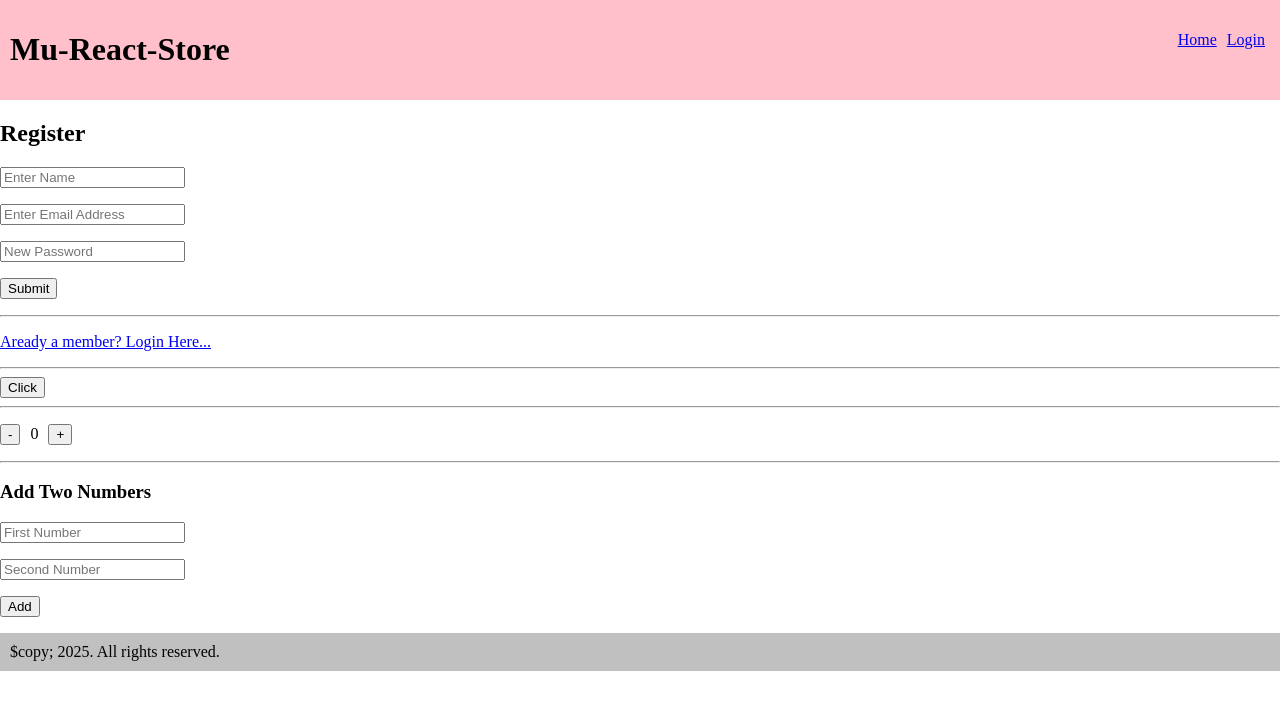
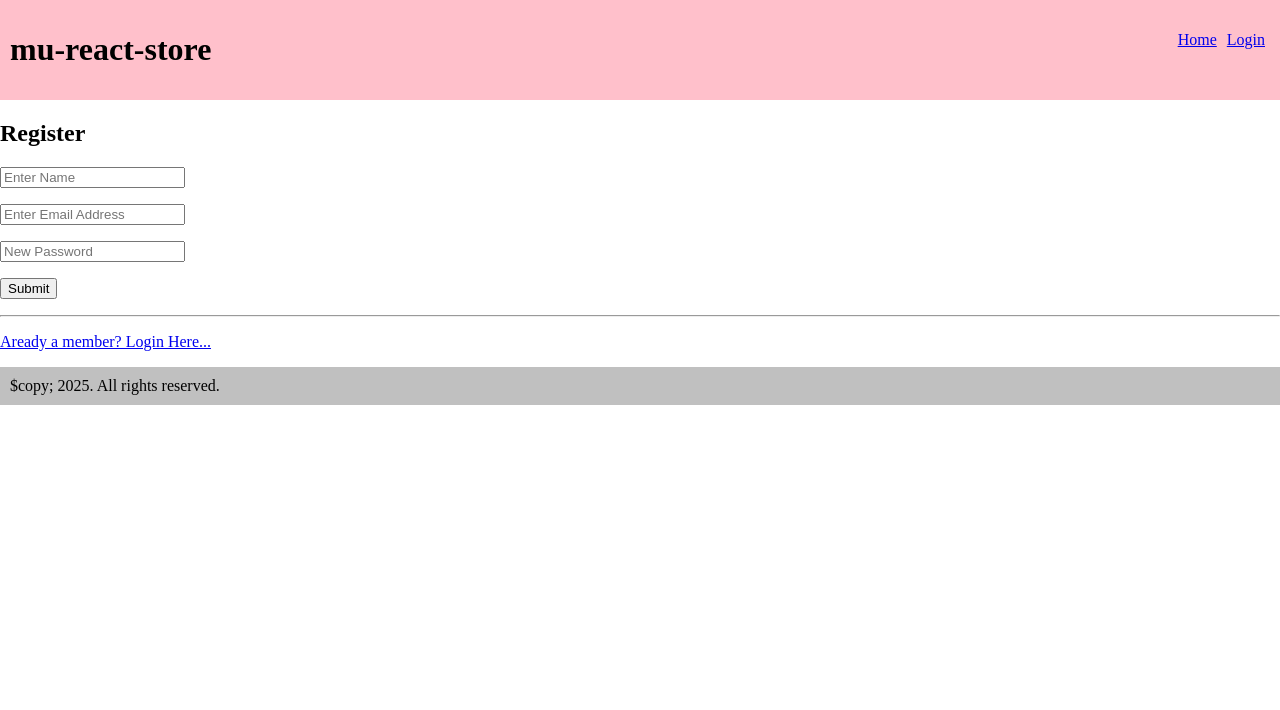
Before and after one commit to Sathwik4804/Mu-react-store, a React (Vite) app: page /register in a window 1280 px wide. Shown: the top 710 px of the page. Built offline with nearby package versions, Linux system fonts and the light colour scheme.

Commit message:
App,login,register updated

```diff
--- a/src/App.jsx
+++ b/src/App.jsx
@@ -1,4 +1,4 @@
-import { useState } from "react";
+import { useState, createContext } from "react";
 import reactLogo from "./assets/react.svg";
 import viteLogo from "/vite.svg";
 import "./App.css";
@@ -8,11 +8,14 @@ import Login from "./Login";
 import Register from "./Register";
 import { BrowserRouter, Routes, Route } from "react-router-dom";
 import Home from "./Home";
+export const AppContext = createContext();
 function App() {
+  const [users,setUsers] = useState([])
   return (
     <div>
+      <AppContext.Provider value={{users,setUsers}}>
         <BrowserRouter>
-        <Header name="Mu-React-Store" />
+          <Header name="mu-react-store" />
           <Routes>
             <Route index element={<Home />} />
             <Route path="/" element={<Home />} />
@@ -21,7 +24,8 @@ function App() {
           </Routes>
           <Footer />
         </BrowserRouter>
+      </AppContext.Provider>
     </div>
   );
 }
-export default App;
+export default App;
--- a/src/Login.jsx
+++ b/src/Login.jsx
@@ -1,12 +1,41 @@
-import React from "react";
-import { Link } from "react-router-dom";
+import React, { useState } from "react";
+import { Link, useNavigate } from "react-router-dom";
+import { useContext } from "react";
+import { AppContext } from "./App";
 export default function Login() {
+  const [user, setUser] = useState({});
+  const [error, setError] = useState();
+  const Navigate = useNavigate();
+  const { users } = useContext(AppContext);
+  const handleSubmit = () => {
+    const found = users.find(
+      (elem) => elem.email === user.email && elem.pass === user.pass
+    );
+    if (!found) {
+      setError("Access Denied");
+    } else {
+      Navigate("/");
+    }
+  };
   return (
     <div>
       <h2>Login Form</h2>
-      <p><input type="text" /></p>
-      <p><input type="password" /></p>
-      <p><button>Login</button></p>
+      {error}
+      <p>
+        <input
+          type="text"
+          onChange={(e) => setUser({ ...user, email: e.target.value })}
+        />
+      </p>
+      <p>
+        <input
+          type="password"
+          onChange={(e) => setUser({ ...user, pass: e.target.value })}
+        />
+      </p>
+      <p>
+        <button onClick={handleSubmit}>Login</button>
+      </p>
       <hr />
       <p>
         <Link to="/register">Create Account</Link>
--- a/src/Register.jsx
+++ b/src/Register.jsx
@@ -1,36 +1,15 @@
-import React, { useState } from "react";
-import { Link } from "react-router-dom";
-
+import React from "react";
+import { Link,useNavigate } from "react-router-dom";
+import { useState, useContext } from "react";
+import { AppContext } from "./App";
 export default function Register() {
   const [user, setUser] = useState({});
-  const [count, setCount] = useState(0);
-
-  const [num1, setNum1] = useState("");
-  const [num2, setNum2] = useState("");
-  const [sum, setSum] = useState(null);
-
-  const handleClick = () => {
-    alert("Hello World");
+  const Navigate = useNavigate()
+  const { users, setUsers } = useContext(AppContext);
+  const handleSubmit = () => {
+    setUsers([...users, user]);
+    Navigate("/login")
   };
-
-  const updateCount = () => {
-    setCount(count + 1);
-  };
-
-  const decreasecount = () => {
-    setCount(count - 1);
-  };
-
-  const handleAddition = () => {
-    const n1 = parseFloat(num1);
-    const n2 = parseFloat(num2);
-    if (!isNaN(n1) && !isNaN(n2)) {
-      setSum(n1 + n2);
-    } else {
-      setSum("Invalid input");
-    }
-  };
-
   return (
     <div>
       <h2>Register</h2>
@@ -56,42 +35,12 @@ export default function Register() {
         />
       </p>
       <p>
-        <button>Submit</button>
+        <button onClick={handleSubmit}>Submit</button>
       </p>
       <hr />
       <p>
         <Link to="/login">Aready a member? Login Here...</Link>
       </p>
-      <hr />
-      <button onClick={handleClick}>Click</button>
-      <hr />
-      <p>
-        <button onClick={decreasecount}>-</button>
-        <span style={{ margin: "0 10px" }}>{count}</span>
-        <button onClick={updateCount}>+</button>
-      </p>
-      <hr />
-      <h3>Add Two Numbers</h3>
-      <p>
-        <input
-          type="number"
-          value={num1}
-          onChange={(e) => setNum1(e.target.value)}
-          placeholder="First Number"
-        />
-      </p>
-      <p>
-        <input
-          type="number"
-          value={num2}
-          onChange={(e) => setNum2(e.target.value)}
-          placeholder="Second Number"
-        />
-      </p>
-      <p>
-        <button onClick={handleAddition}>Add</button>
-      </p>
-      {sum !== null && <p>Sum: {sum}</p>}
     </div>
   );
 }
```
Lines whose indentation alone changed are shown as unchanged.
